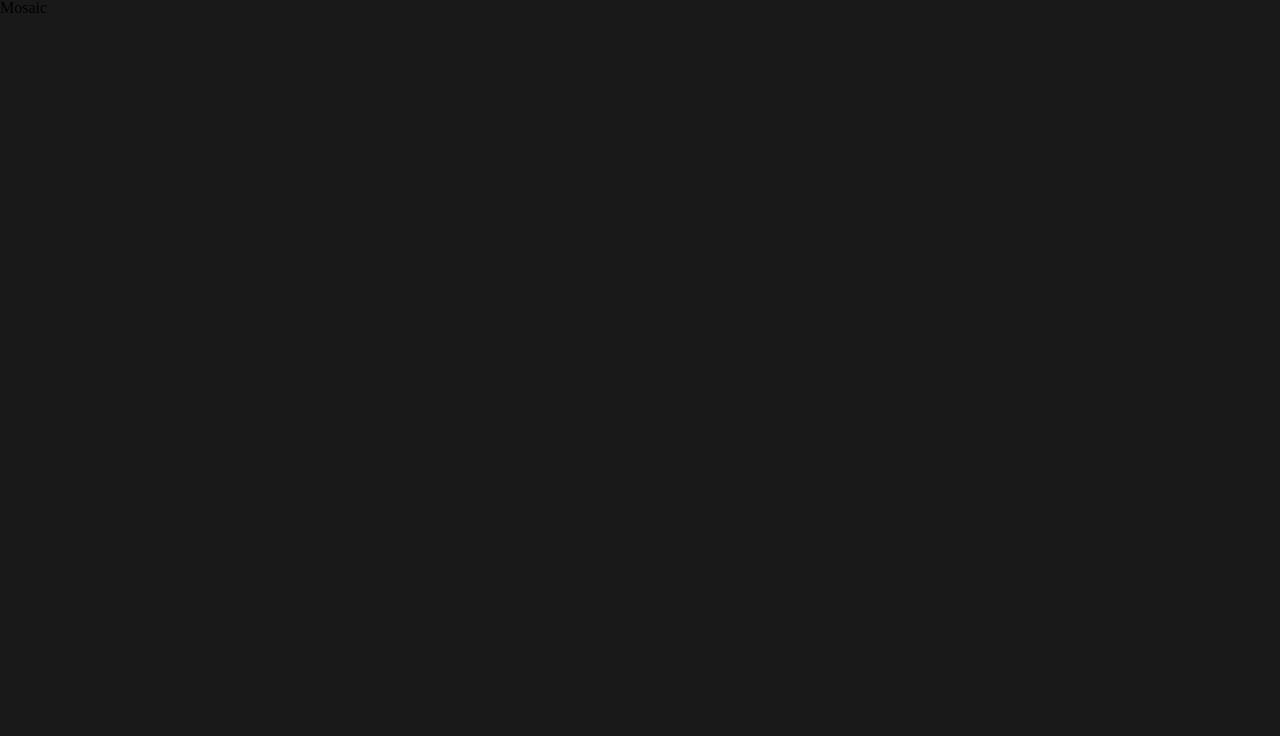
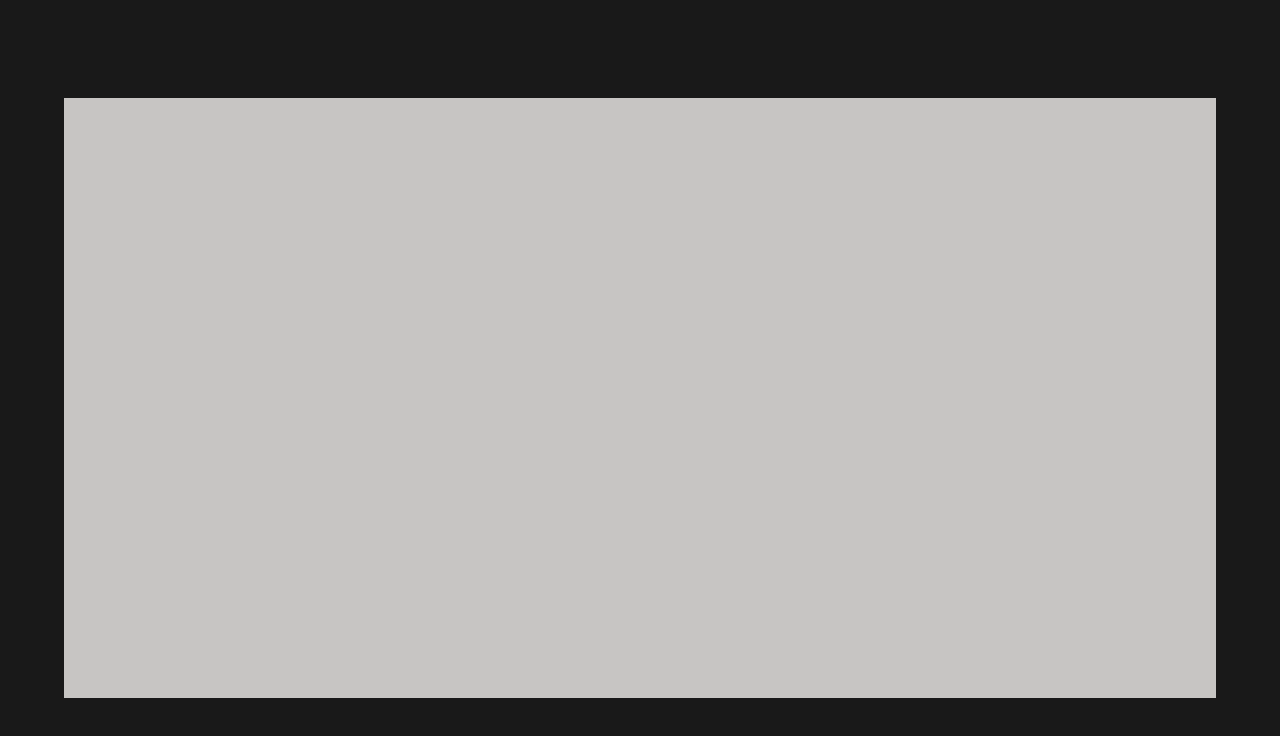
Before and after one commit to AdiBradu/KisiFrontendChallenge, a React (Vite) app: page / in a window 1280 px wide. Shown: the top 736 px of the page. Built offline with nearby package versions, Linux system fonts and the light colour scheme.

Commit message:
layout grid

```diff
--- a/src/App.css
+++ b/src/App.css
@@ -1,5 +1,9 @@
 .App {
   width: 100%;
   min-height: 100vh;
+  height: 100vh;
   background-color: var(--tech-black);
+  display: flex;
+  flex-direction: column;
+  align-items: center;
 }
--- a/src/layouts/Layout.module.css
+++ b/src/layouts/Layout.module.css
@@ -1,5 +1,11 @@
 .layout {
-  width: 100px;
-  height: 100px;
-  background-color: aqua;
+  background-color: var(--warm-gray);
+  margin-top: 98px;
+  display: grid;
+  grid-template-columns: repeat(12, 1fr);
+  grid-template-rows: repeat(12, 1fr);
+  grid-column-gap: 20px;
+  grid-row-gap: 20px;
+  width: 90%;
+  height: 75%;
 }
--- a/src/layouts/Layout.tsx
+++ b/src/layouts/Layout.tsx
@@ -1,6 +1,6 @@
 import React from 'react';
-import './Layout.module.css';
+import styles from './Layout.module.css';
 
 export const Layout: React.FC = () => {
-  return <div className="layout">Layout</div>;
+  return <div className={styles.layout}></div>;
 };
--- a/src/main.tsx
+++ b/src/main.tsx
@@ -4,6 +4,7 @@ import { App } from './App';
 // styles
 import './styles/reset.css';
 import './styles/variables.css';
+import './styles/typography.css';
 
 ReactDOM.createRoot(document.getElementById('root') as HTMLElement).render(
   <React.StrictMode>
--- a/src/pages/MosaicPage/MosaicPage.tsx
+++ b/src/pages/MosaicPage/MosaicPage.tsx
@@ -1,5 +1,7 @@
 import React from 'react';
+// components
+import { Layout } from '../../layouts/Layout';
 
 export const MosaicPage = () => {
-  return <div>Mosaic</div>;
+  return <Layout></Layout>;
 };
```
